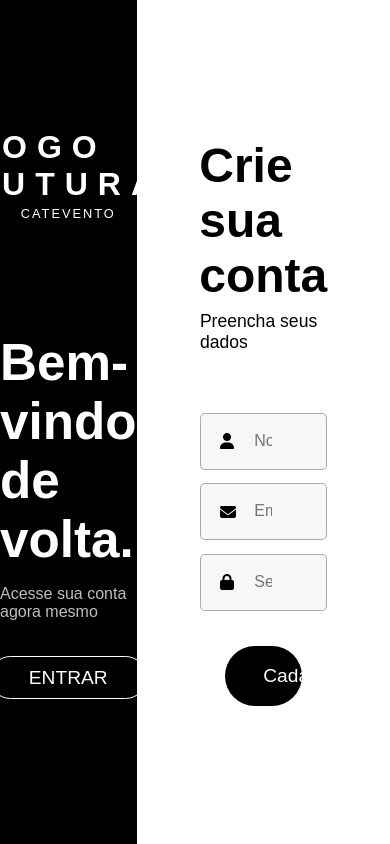
After one commit to victoralsp/projeto-integrado, a PHP site: page /cadastro.html in a window 390 px wide. The commit adds this page. Run offline with PHP 8.4, Linux system fonts and the light colour scheme; some libraries are stand-ins or nearby versions.

Commit message:
Design da tela de cadastro completa e animações nas secões, falta responsividade

```diff
--- /dev/null
+++ b/cadastro.html
@@ -0,0 +1,44 @@
+<!DOCTYPE html>
+<html lang="pt-br">
+<head>
+    <meta charset="UTF-8">
+    <meta name="viewport" content="width=device-width, initial-scale=1.0">
+    <title>Cadastre-se</title>
+    <link rel="stylesheet" href="css/cadastro.css">
+    <link rel="stylesheet" href="css/animacoes.css">
+    <script src="https://kit.fontawesome.com/05ac79b2f0.js" crossorigin="anonymous"></script>
+</head>
+<body>
+    <main id="main">
+        <article id="article-login">
+            <div id="momentaneoLogo">
+                <p id="logo">Logo futura</p>
+                <p id="nomeProjeto">Catevento</p>
+            </div>
+            <h1 class="login-title">Bem-vindo</h1>
+            <h1 class="login-title">de volta.</h1>
+            <p id="login-paragrafo">Acesse sua conta agora mesmo</p>
+            <a href="#" id="btn-login">Entrar</a>
+        </article>
+        <article id="article-registrar">
+            <form id="form-login" method="post">
+                <h2 id="subtitulo-login">Crie sua conta</h2>
+                <p id="paragrafo-login">Preencha seus dados</p>
+                <div id="input-nome">
+                    <i class="fa-solid fa-user"></i>
+                    <input type="text" id="nome" required placeholder="Nome">
+                </div>
+                <div id="input-email">
+                    <i class="fa-solid fa-envelope"></i>
+                    <input type="email" id="email" required placeholder="Email">
+                </div>
+                <div id="input-senha">
+                    <i class="fa-solid fa-lock"></i>
+                    <input type="password" id="senha" required placeholder="Senha" minlength="6">
+                </div>
+                <button id="btn-registrar">Cadastrar</button>
+            </form>
+        </article>
+    </main>
+</body>
+</html>
--- /dev/null
+++ b/css/animacoes.css
@@ -0,0 +1,25 @@
+#article-login {
+    animation: articleEntrar 1.5s ease;
+}
+
+@keyframes articleEntrar {
+    from {
+        transform: translateX(-35vw);
+    }
+    to {
+        transform: translateX(0);
+    }
+}
+
+#article-registrar {
+    animation: articleRegistrar 1.5s ease;
+}
+
+@keyframes articleRegistrar {
+    from {
+        transform: translateY(-100vh);
+    }
+    to {
+        transform: translateY(0);
+    }
+}
--- a/css/style.css
+++ b/css/cadastro.css
@@ -9,7 +9,7 @@
     --cor-preta: #000; /* Alterar quando decidirmos */
     --cor-branca: #fff; /* Alterar quando decidirmos */
     --cor-cinza: #bebebe; /* achar cinza claro */
-    --cor-bg-input: rgb(231, 231, 231); /* Alterar quando decidirmos */
+    --cor-bg-input: rgb(247, 247, 247); /* Alterar quando decidirmos */
 }
 
 body {
@@ -31,8 +31,27 @@ body {
     justify-content: center;
 }
 
+#momentaneoLogo {
+    margin-bottom: 7em;
+}
+
+#logo {
+    font-size: 2em;
+    text-transform: uppercase;
+    padding: .1em;
+    letter-spacing: 10px;
+    font-weight: bolder;
+}
+
+#nomeProjeto {
+    text-transform: uppercase;
+    text-align: center;
+    font-size: .8em;
+    letter-spacing: 2px;
+}
+
 .login-title {
-    font-size: 3.5em;
+    font-size: 3.2em;
     font-weight: bold;
 }
 
@@ -45,12 +64,18 @@ body {
 #btn-login {
     color: var(--cor-branca);
     text-decoration: none;
-    font-size: 1.5em;
+    font-size: 1.2em;
     text-transform: uppercase;
     border: 1px solid var(--cor-branca);
-    padding: .5em 1em;
-    border-radius: 5px;
+    padding: .5em 2em;
+    border-radius: 100px;
     margin: 1em 0;
+}
+
+#btn-login:hover {
+    background-color: var(--cor-branca);
+    color: var(--cor-preta);
+    transition: 1s;
 }
 
 #article-registrar {
@@ -76,13 +101,54 @@ body {
 #paragrafo-login {
     align-self: center;
     font-size: 1.1em;
-    margin: .5em 0;
+    margin: .5em 0 3em 0;
+}
+
+#input-nome,
+#input-email,
+#input-senha {
+    width: 100%;
+    position: relative;
+}
+
+#input-nome i,
+#input-email i,
+#input-senha i {
+    width: 100%;
+    position: absolute;
+    left: 20px;
+    top: 50%;
+    transform: translateY(-50%);
+    pointer-events: none;
 }
 
 #form-login input {
-    padding: 1em;
+    padding: 1.5em 4em;
     background-color: var(--cor-bg-input);
     border: none;
     margin: .5em 0;
-    z-index: 1;
+    border-radius: 5px;
+    border: 1px solid rgba(0, 0, 0, 0.315);
+    width: 100%;
 }
+
+#form-login input::placeholder {
+    font-size: 1.2em;
+}
+
+#btn-registrar {
+    padding: 1em 2em;
+    width: 50%;
+    margin: 1.5em auto 0;
+    background-color: var(--cor-preta);
+    color: var(--cor-branca);
+    border-radius: 50px;
+    cursor: pointer;
+    font-size: 1.2em;
+    border: none;
+}
+
+#btn-registrar:hover {
+    background-color: #353535;
+    transition: .5s;
+}
```
Also changed, not shown: index.html (deleted, +0 -30 lines).
